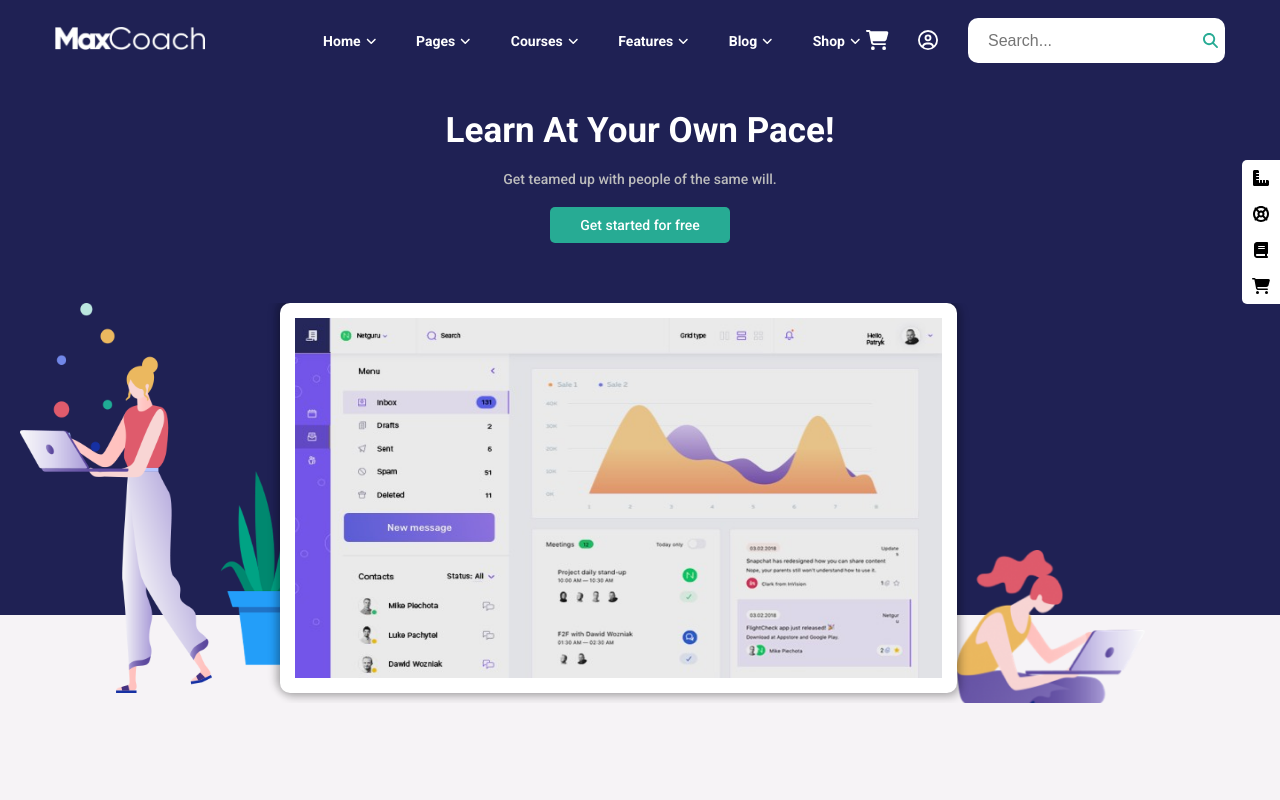
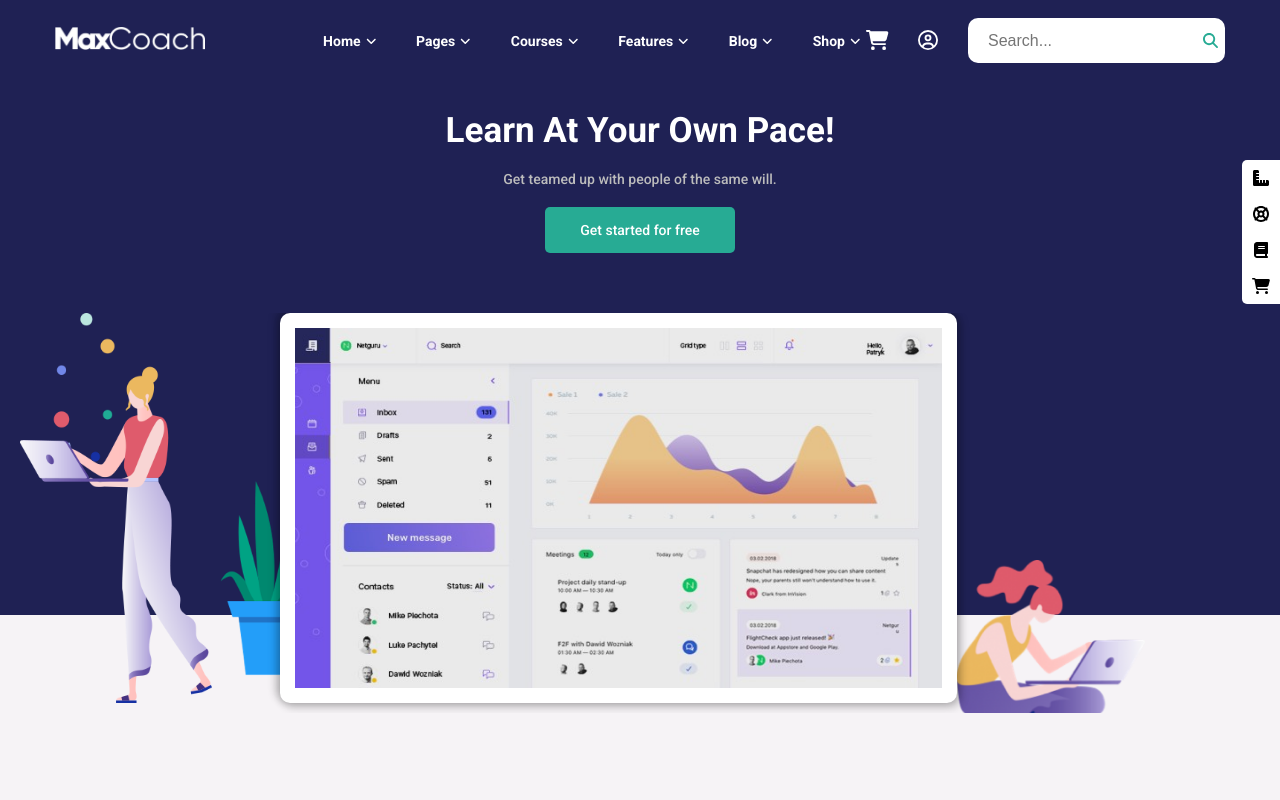
Before and after one commit to Pierfran992/proj-html-vuejs, a Vue app: page / in a window 1280 px wide. Shown: the top 800 px of the page. Built offline with nearby package versions, Linux system fonts and the light colour scheme.

Commit message:
Fix: - centralizzate le proprietà dei bottoni;

```diff
--- a/src/components/Jumbotron.vue
+++ b/src/components/Jumbotron.vue
@@ -65,19 +65,15 @@ section {
         color: $fourthColor;
     }
 
-    p,
-    .button {
+    p {
         font-weight: 500;
         font-size: 14px;
         cursor: pointer;
     }
 
     .button {
-        background-color: $thirdColor;
-        width: fit-content;
+        @include button();
         margin: 0 auto;
-        padding: 10px 30px;
-        border-radius: 5px;
     }
 }
 
--- a/src/components/SectionService.vue
+++ b/src/components/SectionService.vue
@@ -186,15 +186,7 @@ export default {
     }
 
     .button {
-        color: $secondColor;
-        background-color: $thirdColor;
-        width: fit-content;
-        margin-top: 30px;
-        padding: 15px 35px;
-        border-radius: 5px;
-        font-weight: 500;
-        font-size: 14px;
-        cursor: pointer;
+        @include button();
 
         &:hover {
             background-color: $firstColor;
--- a/src/styles/partials/_mixins.scss
+++ b/src/styles/partials/_mixins.scss
@@ -1,3 +1,6 @@
+// richiamo il file variables
+@use './variables.scss' as *;
+
 // creo una mixin generale per centrare gli elementi in flex
 @mixin center() {
     display: flex;
@@ -17,3 +20,15 @@
     display: flex;
     flex-direction: column;
 }
+
+@mixin button() {
+    color: $secondColor;
+    background-color: $thirdColor;
+    width: fit-content;
+    margin-top: 30px;
+    padding: 15px 35px;
+    border-radius: 5px;
+    font-weight: 500;
+    font-size: 14px;
+    cursor: pointer;
+}
```
